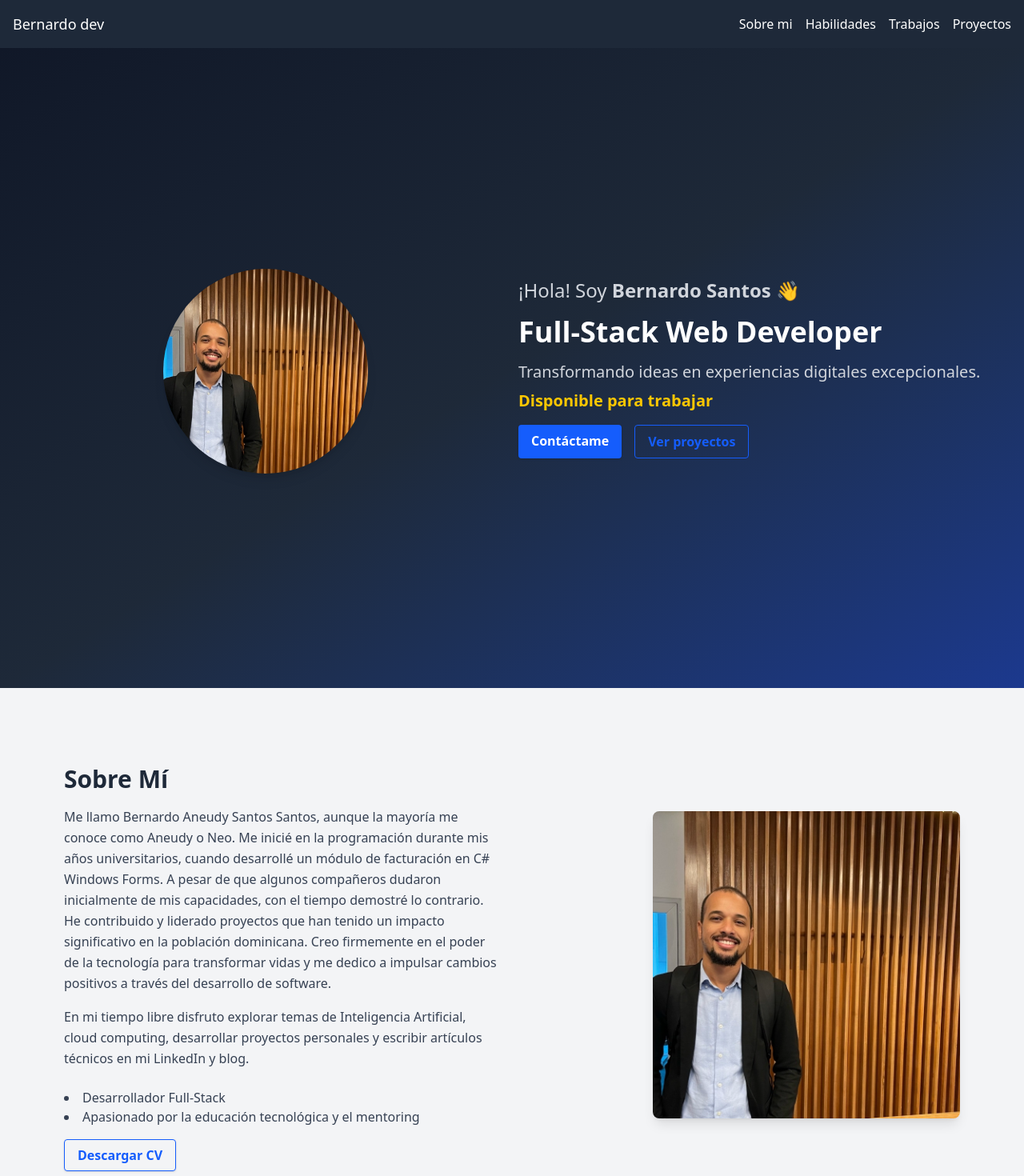
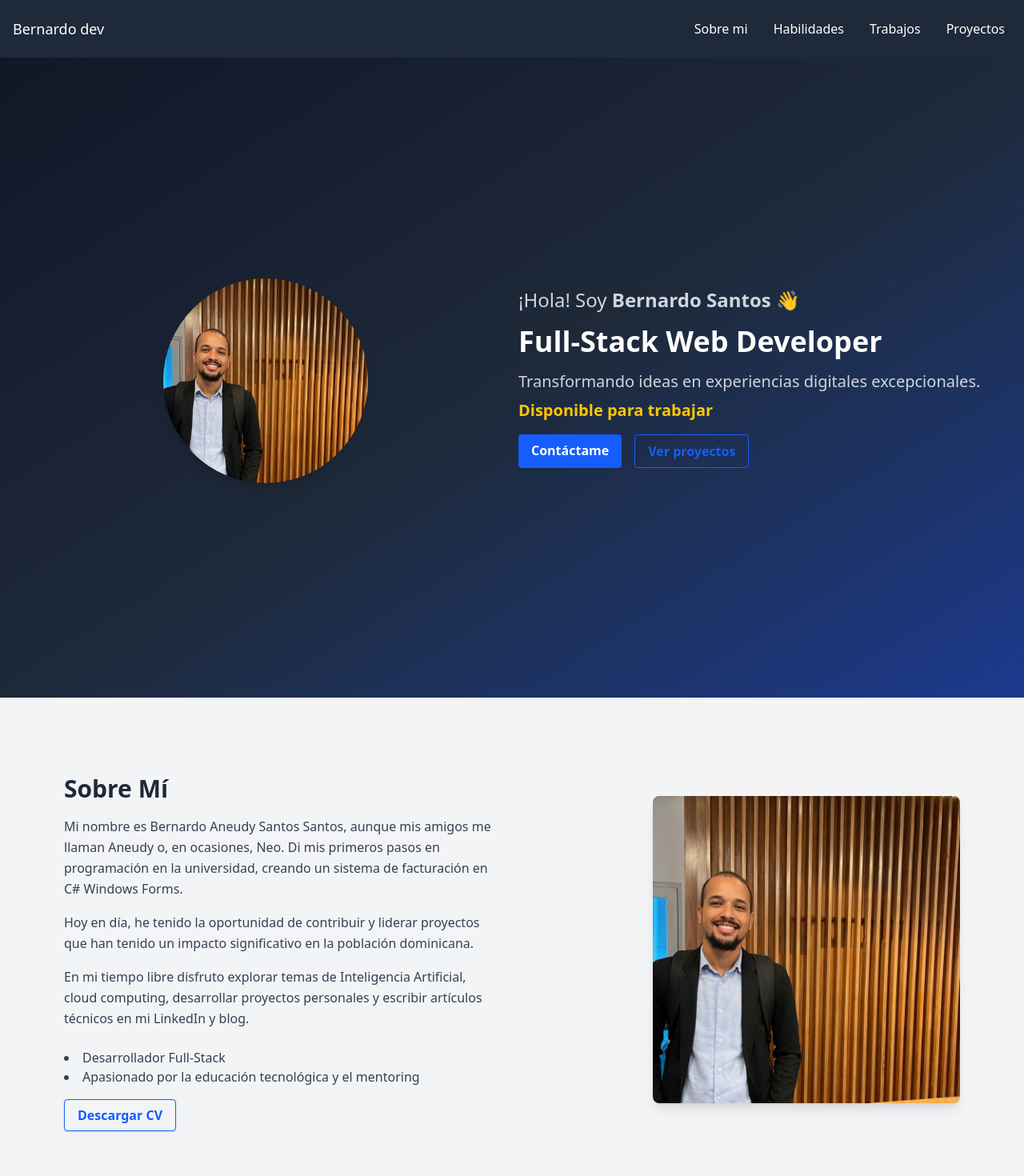
Before and after one commit to Bernardosantossantos/portafoliobs, a React (Vite) app: page / in a window 1280 px wide. Shown: the top 1470 px of the page at 80% size. Built offline with nearby package versions, Linux system fonts and the light colour scheme.

Commit message:
refactor Navbar for improved accessibility and styling; update Trabajos section heading; enhance Home section content for clarity

```diff
--- a/src/components/Navbar.jsx
+++ b/src/components/Navbar.jsx
@@ -37,43 +37,52 @@ function Navbar() {
           <span>
             <button
               onClick={() => scrollToSection('hero')}
-              className="text-white text-lg mb-2 sm:mb-0 bg-transparent border-none cursor-pointer"
+              className="text-white text-lg mb-2 sm:mb-0 bg-transparent border-none cursor-pointer hover:text-blue-400 focus:text-blue-400 focus:outline-none focus:ring-2 focus:ring-blue-400 focus:ring-offset-2 focus:ring-offset-gray-800 rounded-sm transition-colors duration-200"
+              aria-label="Ir al inicio"
             >
               Bernardo dev
             </button>
           </span>
         </div>
         <ul className="flex flex-row space-x-4 sm:flex-row space-y-1 sm:space-y-0 sm:space-x-4 mt-3 sm:mt-0">
-          <li>
+          <li className="relative group">
             <button
               onClick={() => scrollToSection('sobre-mi')}
-              className="text-white bg-transparent border-none cursor-pointer"
+              className="text-white bg-transparent border-none cursor-pointer hover:text-blue-400 focus:text-blue-400 focus:outline-none focus:ring-2 focus:ring-blue-400 focus:ring-offset-2 focus:ring-offset-gray-800 rounded-sm p-2 transition-colors duration-200"
+              aria-label="Ir a sección Sobre mí"
             >
               Sobre mi
+              <span className="absolute inset-x-0 -bottom-1 h-0.5 bg-blue-400 transform scale-x-0 group-hover:scale-x-100 transition-transform duration-200"></span>
             </button>
           </li>
-          <li>
+          <li className="relative group">
             <button
               onClick={() => scrollToSection('Habilidades & Tecnologías')}
-              className="text-white bg-transparent border-none cursor-pointer"
+              className="text-white bg-transparent border-none cursor-pointer hover:text-blue-400 focus:text-blue-400 focus:outline-none focus:ring-2 focus:ring-blue-400 focus:ring-offset-2 focus:ring-offset-gray-800 rounded-sm p-2 transition-colors duration-200"
+              aria-label="Ir a sección Habilidades"
             >
               Habilidades
+              <span className="absolute inset-x-0 -bottom-1 h-0.5 bg-blue-400 transform scale-x-0 group-hover:scale-x-100 transition-transform duration-200"></span>
             </button>
           </li>
-          <li>
+          <li className="relative group">
             <button
               onClick={() => scrollToSection('trabajos')}
-              className="text-white bg-transparent border-none cursor-pointer"
+              className="text-white bg-transparent border-none cursor-pointer hover:text-blue-400 focus:text-blue-400 focus:outline-none focus:ring-2 focus:ring-blue-400 focus:ring-offset-2 focus:ring-offset-gray-800 rounded-sm p-2 transition-colors duration-200"
+              aria-label="Ir a sección Trabajos"
             >
               Trabajos
+              <span className="absolute inset-x-0 -bottom-1 h-0.5 bg-blue-400 transform scale-x-0 group-hover:scale-x-100 transition-transform duration-200"></span>
             </button>
           </li>
-          <li>
+          <li className="relative group">
             <button
               onClick={() => scrollToSection('proyectos')}
-              className="text-white bg-transparent border-none cursor-pointer"
+              className="text-white bg-transparent border-none cursor-pointer hover:text-blue-400 focus:text-blue-400 focus:outline-none focus:ring-2 focus:ring-blue-400 focus:ring-offset-2 focus:ring-offset-gray-800 rounded-sm p-2 transition-colors duration-200"
+              aria-label="Ir a sección Proyectos"
             >
               Proyectos
+              <span className="absolute inset-x-0 -bottom-1 h-0.5 bg-blue-400 transform scale-x-0 group-hover:scale-x-100 transition-transform duration-200"></span>
             </button>
           </li>
         </ul>
--- a/src/components/Trabajos.jsx
+++ b/src/components/Trabajos.jsx
@@ -45,7 +45,7 @@ function Trabajos() {
   return (
     <section id='trabajos' className="py-24 px-4 bg-gray-900 text-white">
       <div className="max-w-6xl container mx-auto px-4">
-        <h2 className="text-4xl mb-8 font-serif text-center tracking-wide">
+        <h2 className="text-3xl font-bold mb-8">
           Trabajos
         </h2>
 
--- a/src/pages/Home.jsx
+++ b/src/pages/Home.jsx
@@ -109,13 +109,16 @@ function Home() {
       {/* Sobre mi */}
       <section id="sobre-mi" className="py-24 px-4 bg-gray-100">
         <div className="container mx-auto px-4 max-w-6xl grid grid-cols-1 md:grid-cols-2 gap-8 items-center">
-          {/* Texto (izquierda) */}
+
           <div>
             <h2 className="text-3xl font-bold text-gray-800 mb-4">
               Sobre Mí
             </h2>
             <p className="text-gray-700 leading-relaxed mb-4">
-              Me llamo Bernardo Aneudy Santos Santos, aunque la mayoría me conoce como Aneudy o Neo. Me inicié en la programación durante mis años universitarios, cuando desarrollé un módulo de facturación en C# Windows Forms. A pesar de que algunos compañeros dudaron inicialmente de mis capacidades, con el tiempo demostré lo contrario. He contribuido y liderado proyectos que han tenido un impacto significativo en la población dominicana. Creo firmemente en el poder de la tecnología para transformar vidas y me dedico a impulsar cambios positivos a través del desarrollo de software.
+              Mi nombre es Bernardo Aneudy Santos Santos, aunque mis amigos me llaman Aneudy o, en ocasiones, Neo. Di mis primeros pasos en programación en la universidad, creando un sistema de facturación en C# Windows Forms.
+            </p>
+            <p className="text-gray-700 leading-relaxed mb-4">
+              Hoy en día, he tenido la oportunidad de contribuir y liderar proyectos que han tenido un impacto significativo en la población dominicana.
             </p>
             <p className="text-gray-700 leading-relaxed mb-6">
               En mi tiempo libre disfruto explorar temas de Inteligencia Artificial, cloud computing, desarrollar proyectos personales y escribir artículos técnicos en mi LinkedIn y blog.
@@ -148,7 +151,7 @@ function Home() {
 
       <section id='Habilidades & Tecnologías' className="py-24 bg-white">
         <div className="max-w-6xl container mx-auto px-4">
-          <h2 className="text-3xl font-bold text-gray-800 mb-10 text-center">
+          <h2 className="text-3xl font-bold text-gray-800 mb-10 ">
             Habilidades & Tecnologías
           </h2>
 
@@ -224,7 +227,7 @@ function Home() {
 
       <section id='proyectos' className="py-24 px-4 bg-white">
         <div className="max-w-6xl container mx-auto px-4">
-          <h2 className="text-3xl font-bold text-gray-800 mb-16 text-center">Mis Proyectos Personales</h2>
+          <h2 className="text-3xl font-bold text-gray-800 mb-16 ">Mis Proyectos Personales</h2>
           <div className="grid grid-cols-1 sm:grid-cols-2 md:grid-cols-3 gap-8">
             {/* Proyecto 1 */}
             <div className="border rounded-lg overflow-hidden shadow-lg">
```
